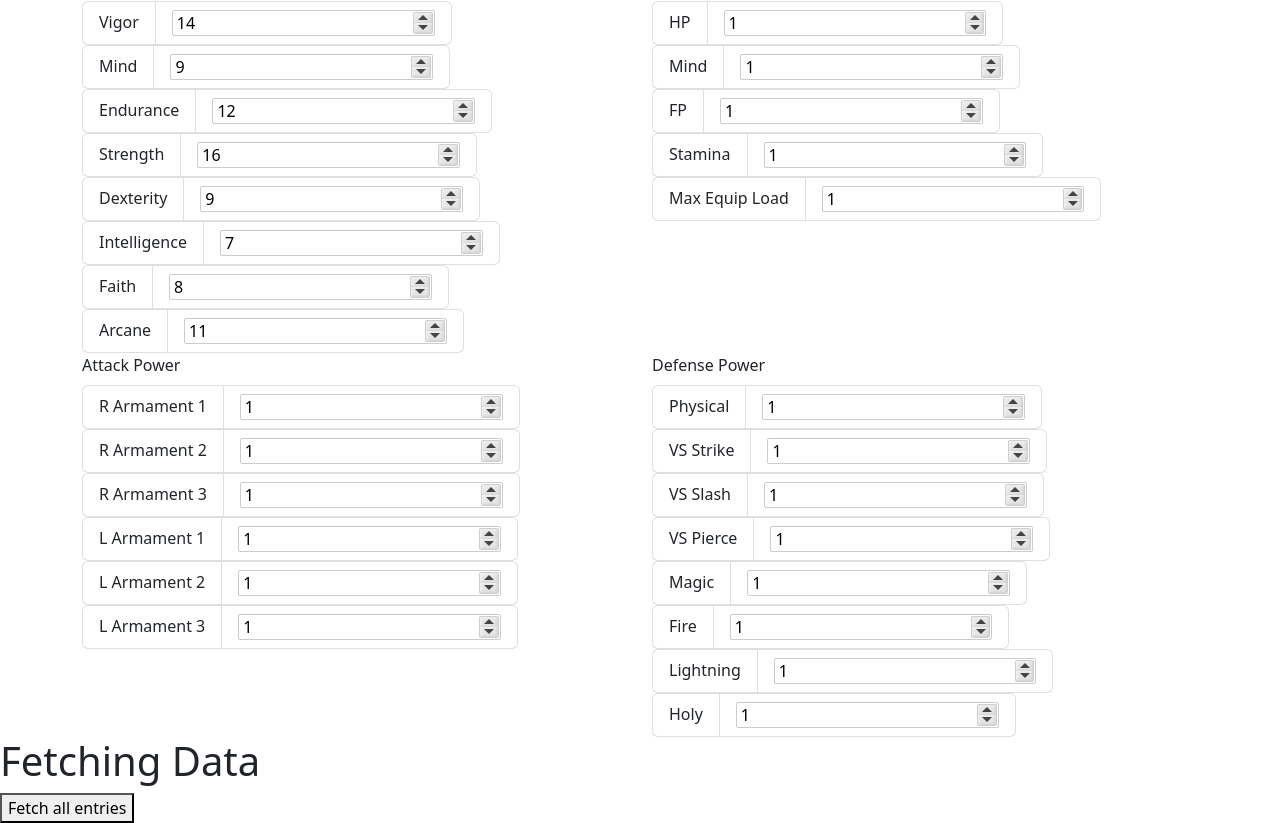
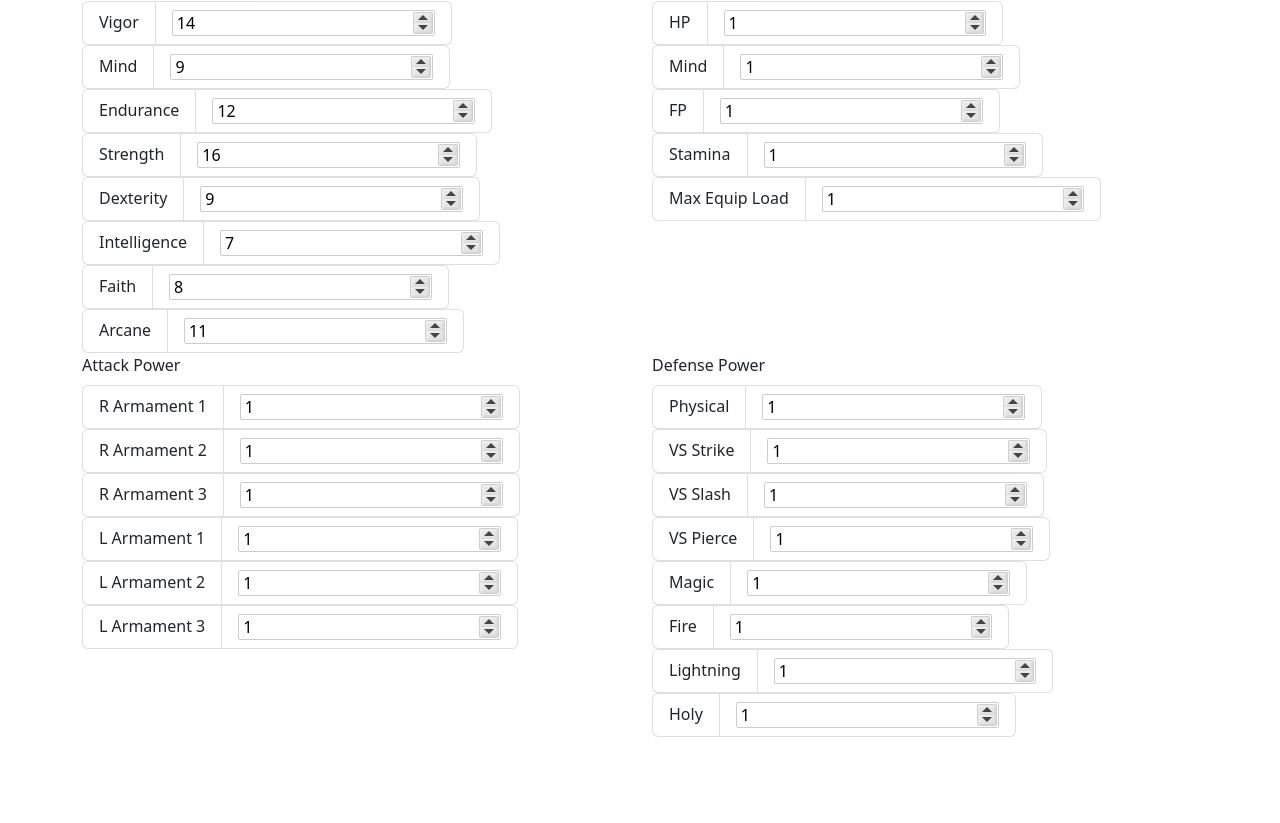
Before and after one commit to Emertortis/Web3Project, a React (Create React App) app in the folder er-website/: page / in a window 1280 px wide. Shown: the part 249-1072 px from the top of the page. After the commit the page ends 986 px from the top, so only its background shows below. Built offline with nearby package versions, Linux system fonts and the light colour scheme.

Commit message:
Admin page start

```diff
--- a/er-website/src/pages/webpage.js
+++ b/er-website/src/pages/webpage.js
@@ -223,7 +223,6 @@ function ER_webpage() {
                 </div>
             </div>
             <div>
-                <Fetch />
             </div>
         </div>
     );
```
